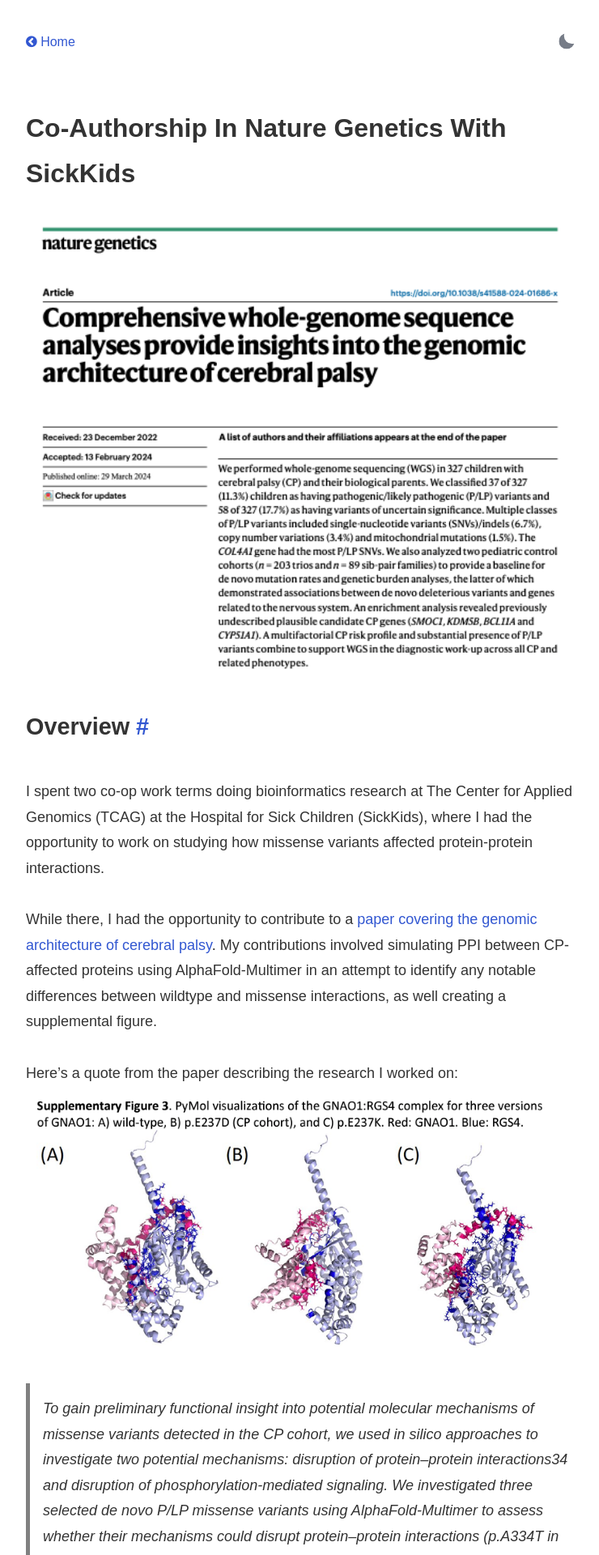
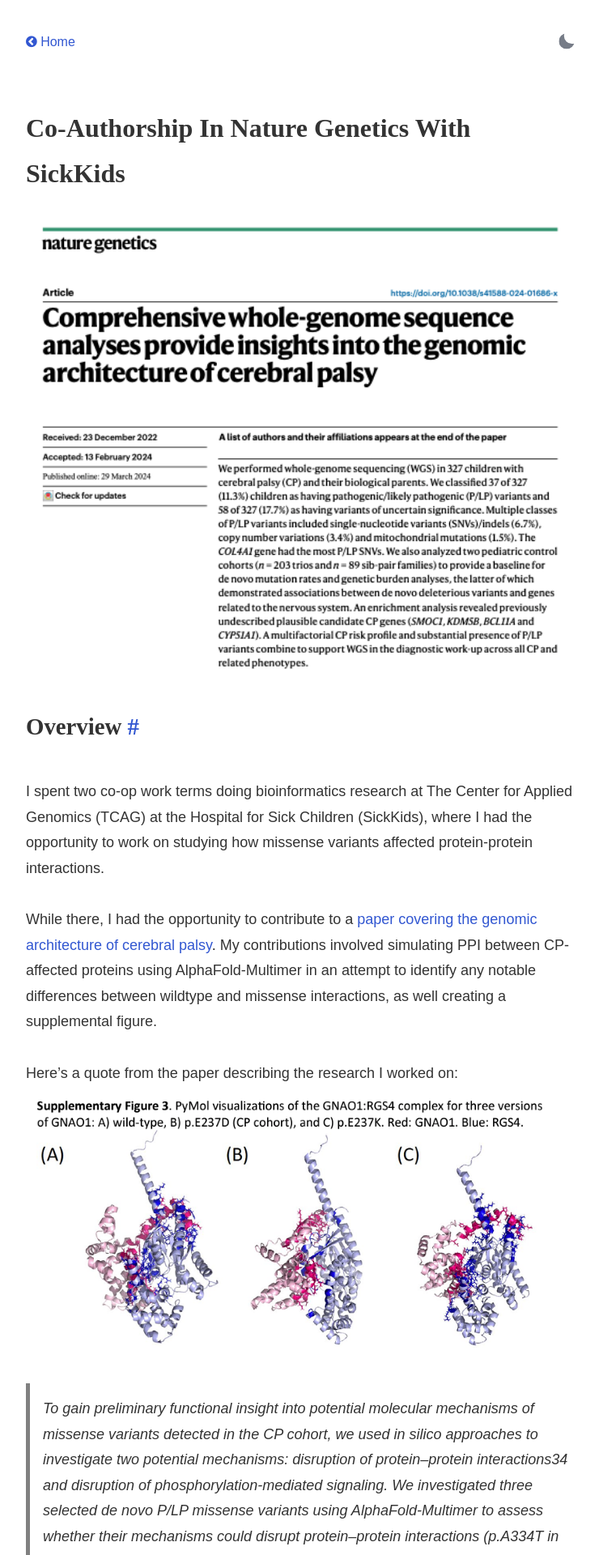
Before and after one commit to MurtoHilali/murtohilali.github.io, a Jekyll site: the page built from _posts/2024-03-29-nature-publication.md, in a window 1280 px wide. Shown: the top 1920 px of the page at 81% size, without its empty margins (268-1008 px from the left). Built offline with Jekyll 4.4.1, drawn with Linux system fonts in a browser that asks for light colours; some web fonts are replaced.

Commit message:
Experimenting with fonts and icons

```diff
--- a/_includes/footer.html
+++ b/_includes/footer.html
@@ -5,9 +5,9 @@
       <a href="https://linkedin.com/in/MurtoHilali" title="LinkedIn profile" target="_blank"
         rel="noopener noreferrer"><i class="fa fa-linkedin" aria-hidden="true"></i></a>
       <a href="https://twitter.com/MurtoHilali" title="Twitter Profile" target="_blank" rel="noopener noreferrer"><i
-          class="fa fa-twitter" aria-hidden="true"></i></a>
-      <a href="https://murto.medium.com" title="me on medium" target="_blank" rel="noopener noreferrer"><i
-          class="fa fa-medium" aria-hidden="true"></i></a>
+          class="fa-brands fa-x-twitter" aria-hidden="true"></i></a>
+      <a href="https://murto.medium.com" title="Medium" target="_blank" rel="noopener noreferrer"><i
+          class="fa-brands fa-medium" aria-hidden="true"></i></a>
     </div>
     <p style="color:#a9a9a9">&copy; 2022 | JDox Jekyll Theme</p>
   </footer>
--- a/_sass/_main.scss
+++ b/_sass/_main.scss
@@ -1,3 +1,4 @@
+@import url('https://fonts.googleapis.com/css2?family=Calistoga&family=IBM+Plex+Mono:ital,wght@0,100;0,200;0,300;0,400;0,500;0,600;0,700;1,100;1,200;1,300;1,400;1,500;1,600;1,700&display=swap');
 *,
 :after,
 :before {
@@ -272,6 +273,7 @@
   font-size: 2rem;
   font-weight: bold;
   margin-bottom: 1.5rem;
+  font-family: "Calistoga", serif;
 }
 
 h2,
@@ -281,27 +283,34 @@
   font-weight: bold;
   margin-bottom: 1.5rem;
   font-size: 2rem;
+  font-family: "Calistoga", serif;
 }
 
 h2 {
   font-size: 1.8rem;
+  font-family: "Calistoga", serif;
 }
 
 h3 {
   font-size: 1.6rem;
+  font-family: "Calistoga", serif;
 }
 
 h4 {
   font-size: 1.4rem;
+  font-family: "Calistoga", serif;
 }
 
 h5 {
   font-size: 1.2rem;
+  font-family: "Calistoga", serif;
 }
 
 h6 {
   font-size: 1rem;
+  font-family: "Calistoga", serif;
 }
+
 
 section h1:first-child {
 	margin-top: 0;
```
Lines whose indentation alone changed are shown as unchanged.
